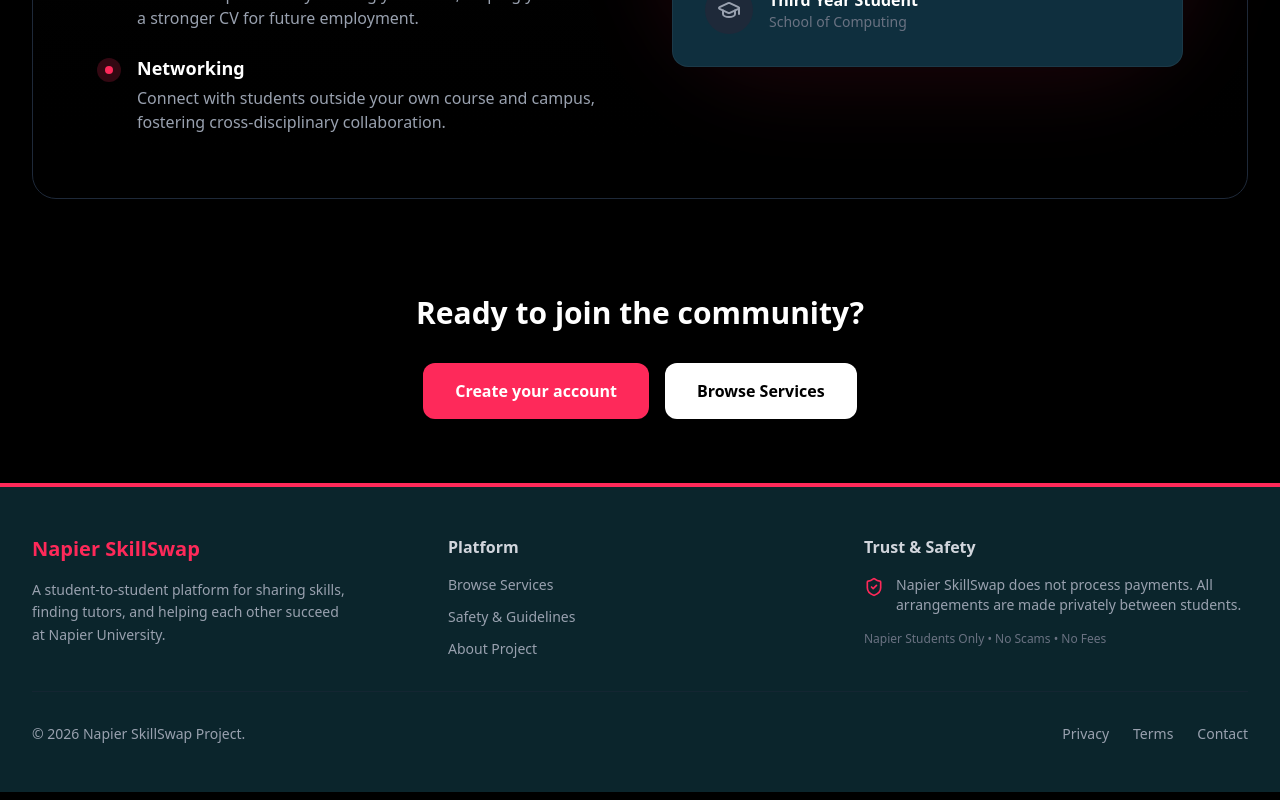
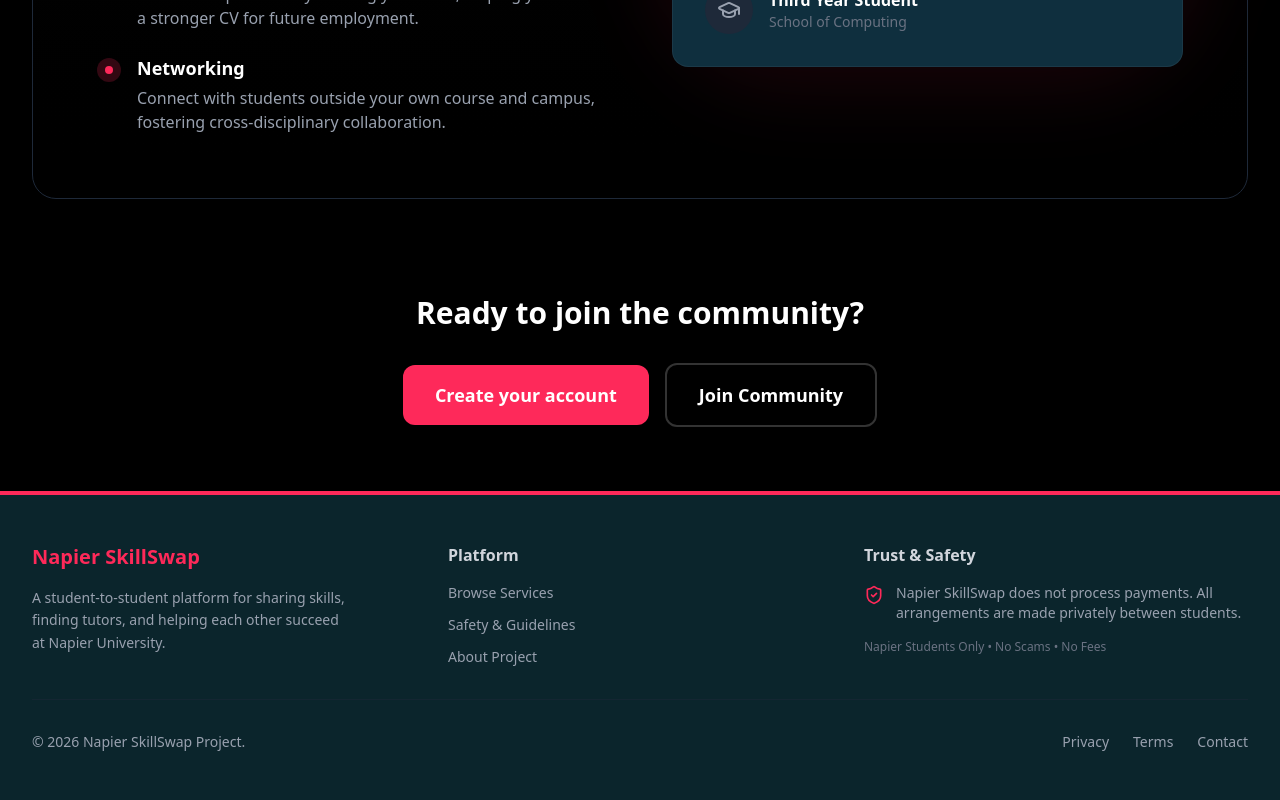
Before and after one commit to shah696/napier-skill-swap, a Next.js app: page /about in a window 1280 px wide. Shown: the part 1175-1975 px from the top of the page. Built offline with nearby package versions, Linux system fonts and the light colour scheme.

Commit message:
done about fixing

```diff
--- a/app/about/page.tsx
+++ b/app/about/page.tsx
@@ -6,7 +6,9 @@ import {
   GraduationCap,
   Heart,
   Zap,
+  Search,
 } from "lucide-react";
+import Link from "next/link";
 
 export default function AboutPage() {
   return (
@@ -156,19 +158,22 @@ export default function AboutPage() {
           <h2 className="text-3xl font-bold mb-8">
             Ready to join the community?
           </h2>
-          <div className="flex flex-col sm:flex-row gap-4 justify-center">
-            <a
+
+          <div className="flex flex-row items-center justify-center gap-2 sm:gap-4 w-full max-w-sm mx-auto sm:max-w-none">
+            <Link
               href="/register"
-              className="px-8 py-4 bg-[#fe295a] text-white rounded-xl font-bold hover:bg-[#e0244e] transition-all transform hover:scale-105"
+              className="flex-1 sm:flex-none sm:min-w-[200px] px-5 py-3.5 sm:px-8 sm:py-4 bg-[#fe295a] hover:bg-[#e0244e] text-white rounded-xl font-bold text-sm sm:text-lg transition-all shadow-lg flex items-center justify-center gap-2 whitespace-nowrap"
             >
-              Create your account
-            </a>
-            <a
+              {/* <Search size={18} className="sm:w-6 sm:h-6" /> */}
+              <span> Create your account</span>
+            </Link>
+
+            <Link
               href="/browse"
-              className="px-8 py-4 bg-white text-black rounded-xl font-bold hover:bg-gray-200 transition-all transform hover:scale-105"
+              className="flex-1 sm:flex-none sm:min-w-[200px] px-5 py-3.5 sm:px-8 sm:py-4 bg-transparent text-white border-2 border-white/20 rounded-xl font-bold text-sm sm:text-lg hover:bg-white hover:text-black hover:border-white transition-all shadow-sm flex items-center justify-center whitespace-nowrap"
             >
-              Browse Services
-            </a>
+              Join Community
+            </Link>
           </div>
         </div>
       </div>
```
